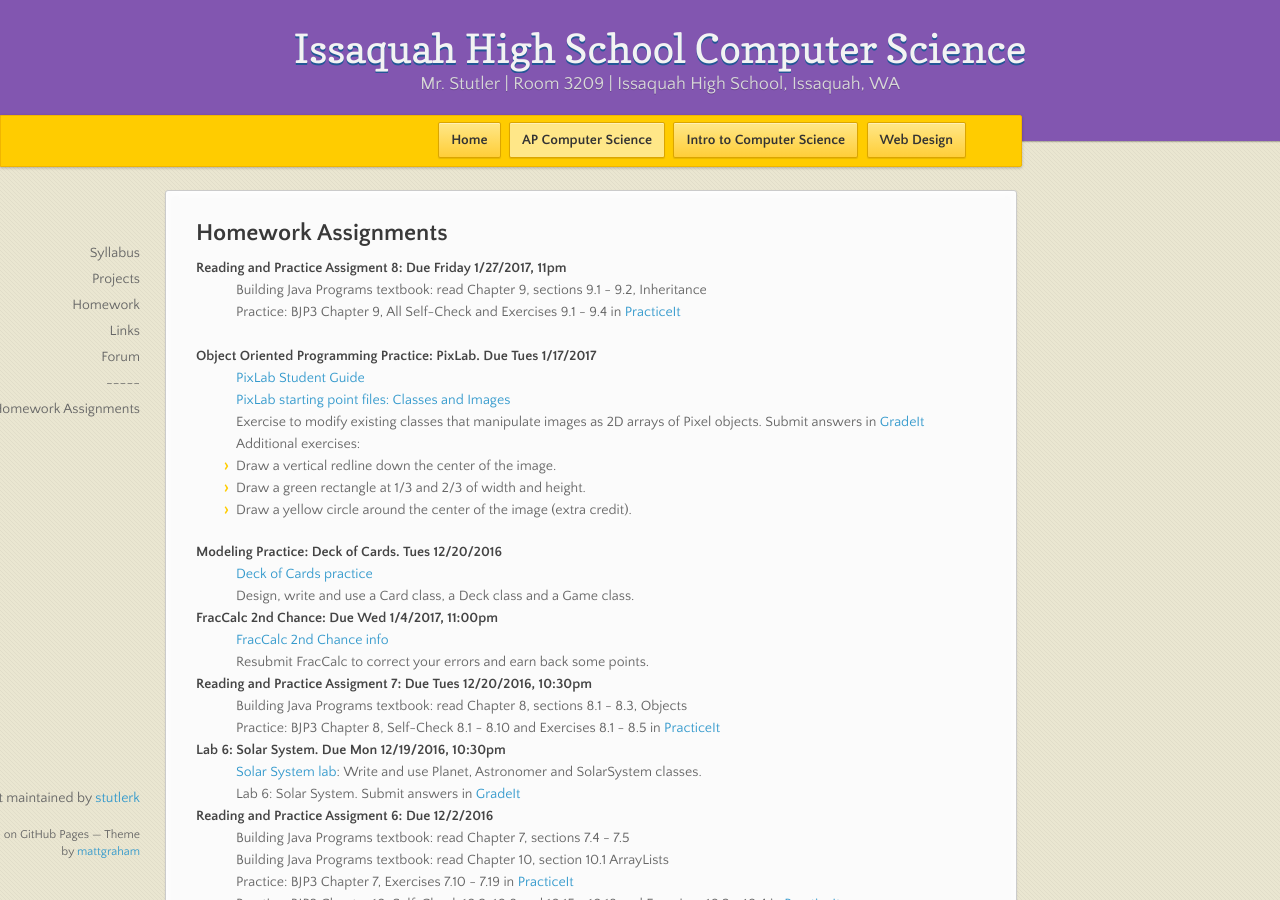
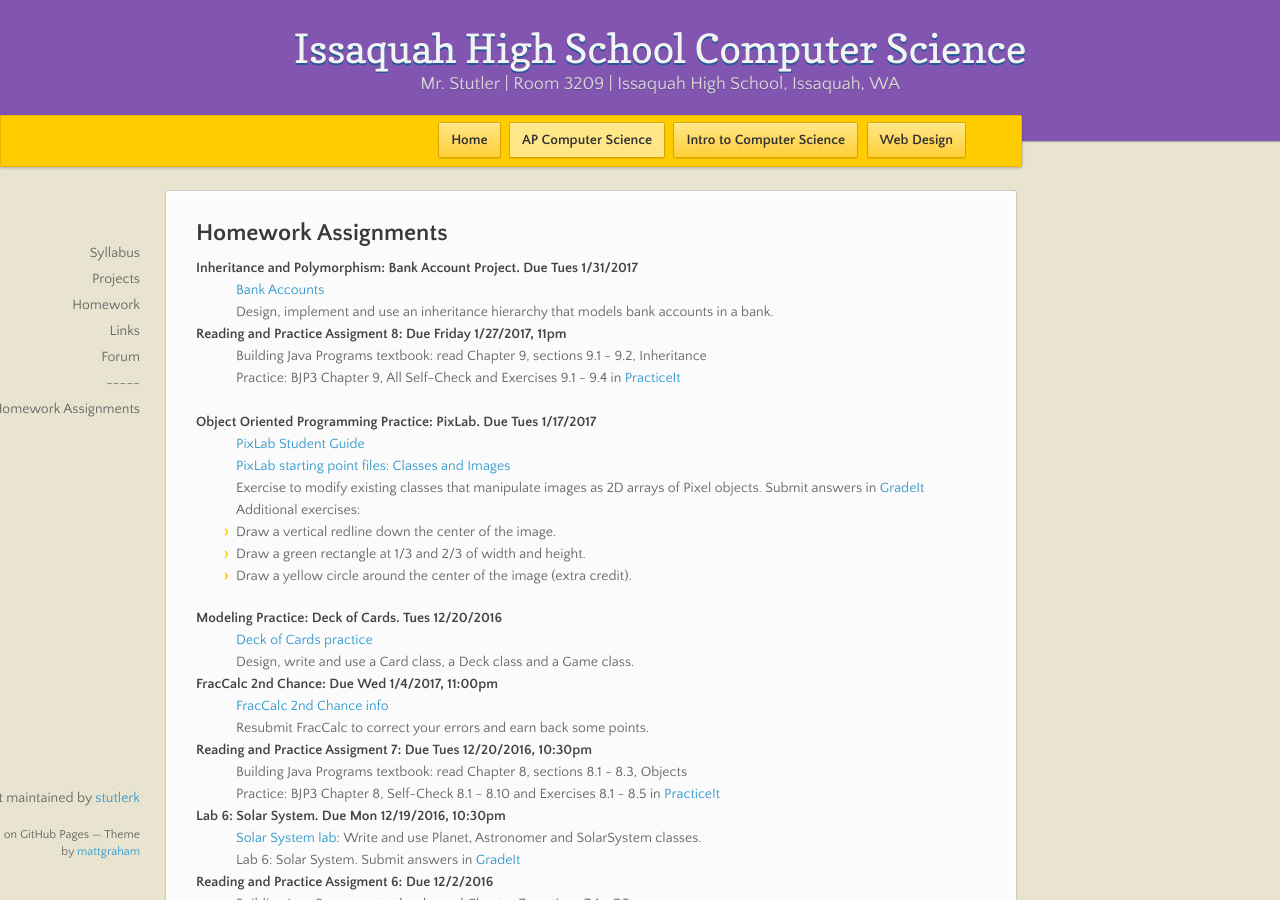
Before and after one commit to stutlerk/ihs-website, a Jekyll site: the page built from _apcs/homework.html, in a window 1280 px wide and 900 px high. Built offline with Jekyll 4.4.1, drawn with Linux system fonts in a browser that asks for light colours; nearby versions of some CDN libraries.

Commit message:
Update homework.html

```diff
--- a/_apcs/homework.html
+++ b/_apcs/homework.html
@@ -6,9 +6,9 @@ layout: course
 <section>
 <h2>Homework Assignments</h2>
 <dl>
-
-
-
+    <dt>Inheritance and Polymorphism: Bank Account Project. Due Tues 1/31/2017</dt>
+    <dd><a href="https://issaquahwednet-my.sharepoint.com/personal/stutlerk_issaquah_wednet_edu/_layouts/15/guestaccess.aspx?docid=07a648eef0cde45598cf1a572c8740ba2&authkey=AY7_SuMMF0n2oI2TGH5y7OQ">Bank Accounts</a></dd>
+    <dd>Design, implement and use an inheritance hierarchy that models bank accounts in a bank.</dd>
 
     <dt>Reading and Practice Assigment 8: Due Friday 1/27/2017, 11pm</dt>
     <dd>Building Java Programs textbook: read Chapter 9, sections 9.1 - 9.2, Inheritance</dd>
```
